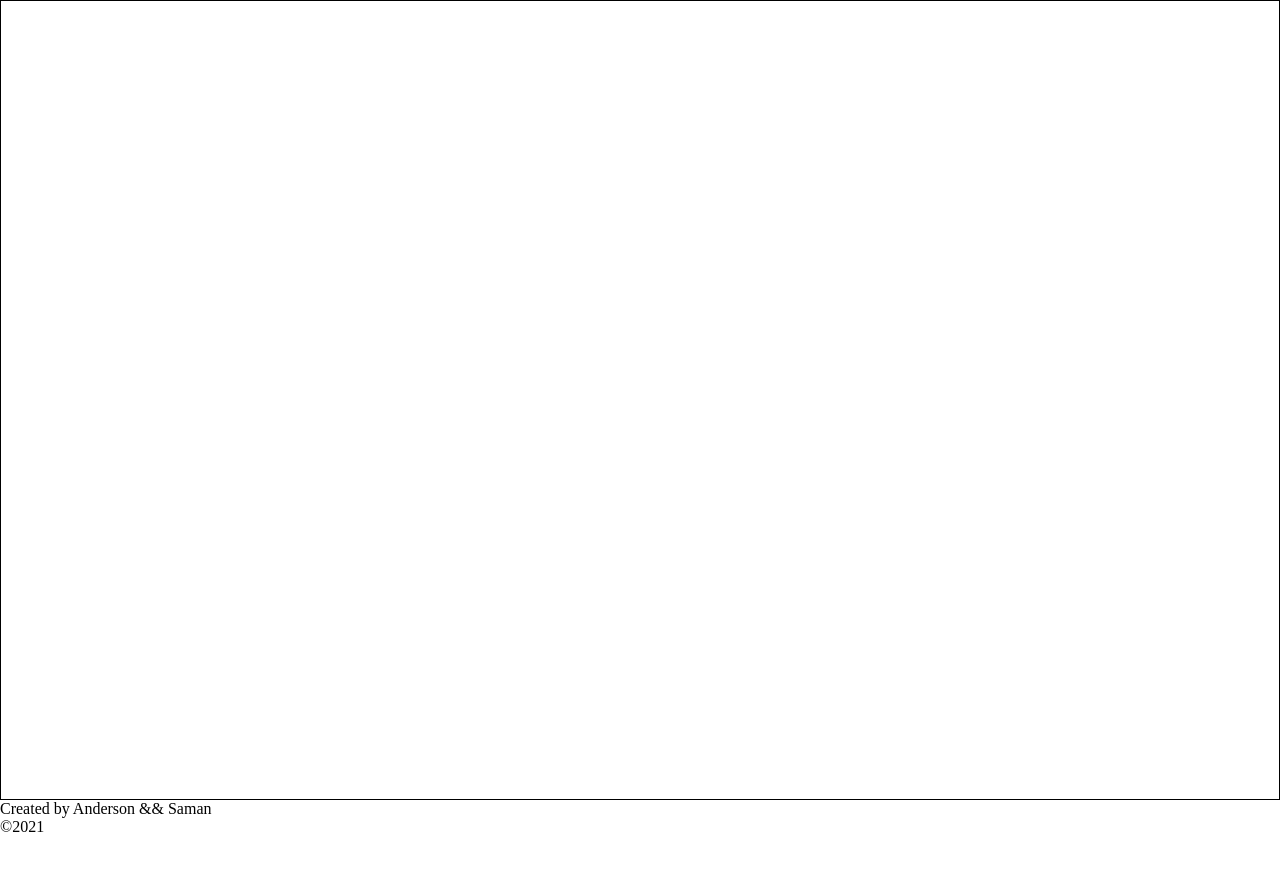
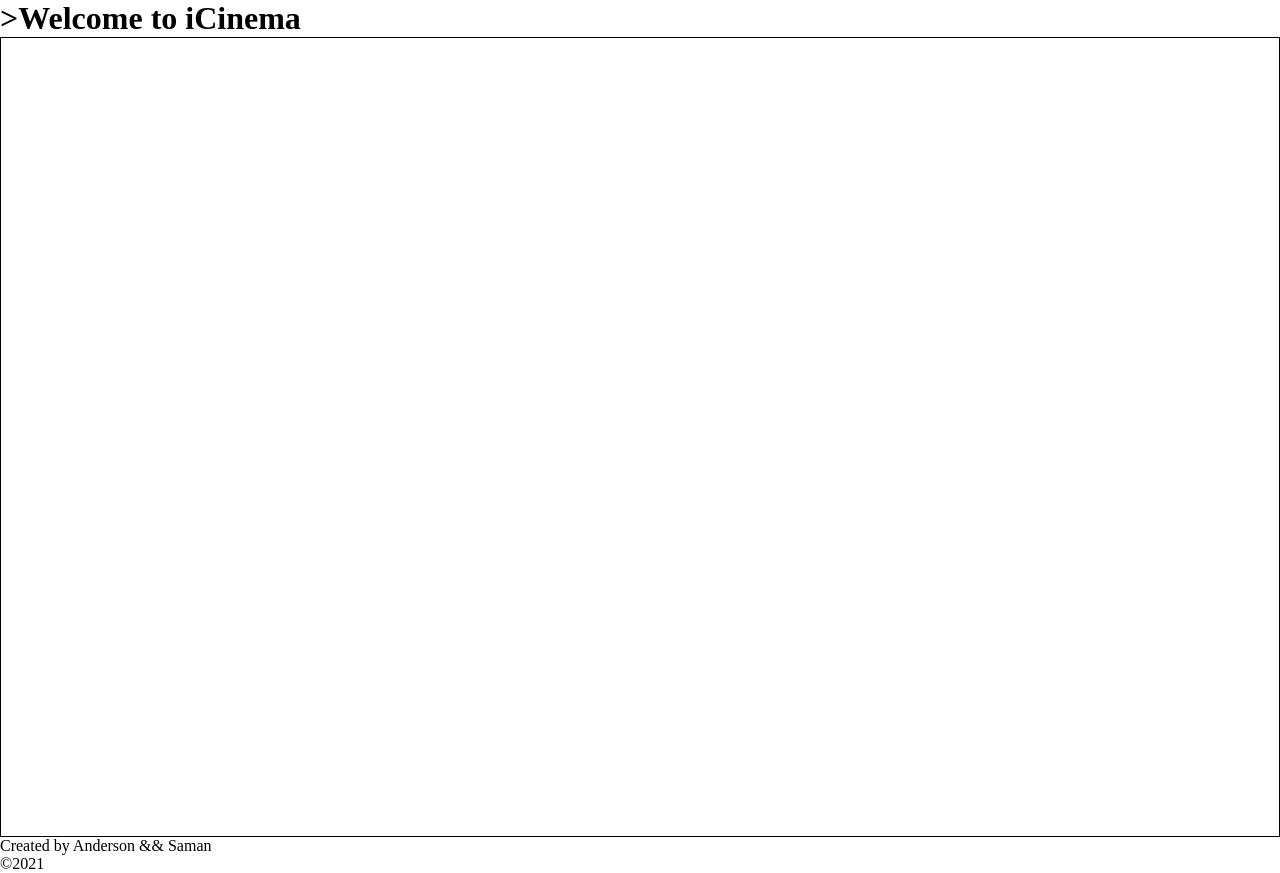
Before and after one commit to SamanAtashi/JS-Capstone-project, a website built with webpack: page src/index.html in a window 1280 px wide. Before the commit the page ends 836 px from the top, so only its background shows below. Built offline with nearby package versions, Linux system fonts and the light colour scheme; a web font is replaced by a local one.

Commit message:
fix linter 6

```diff
--- a/src/index.html
+++ b/src/index.html
@@ -13,6 +13,7 @@
     <title>Welcome to iCinema</title>
   </head>
   <body>
+    <header><h1>>Welcome to iCinema</h1></header>
     <main class="d-flex center">
       <ul id="list" class="d-flex f-wrap center"></ul>
     </main>
```
